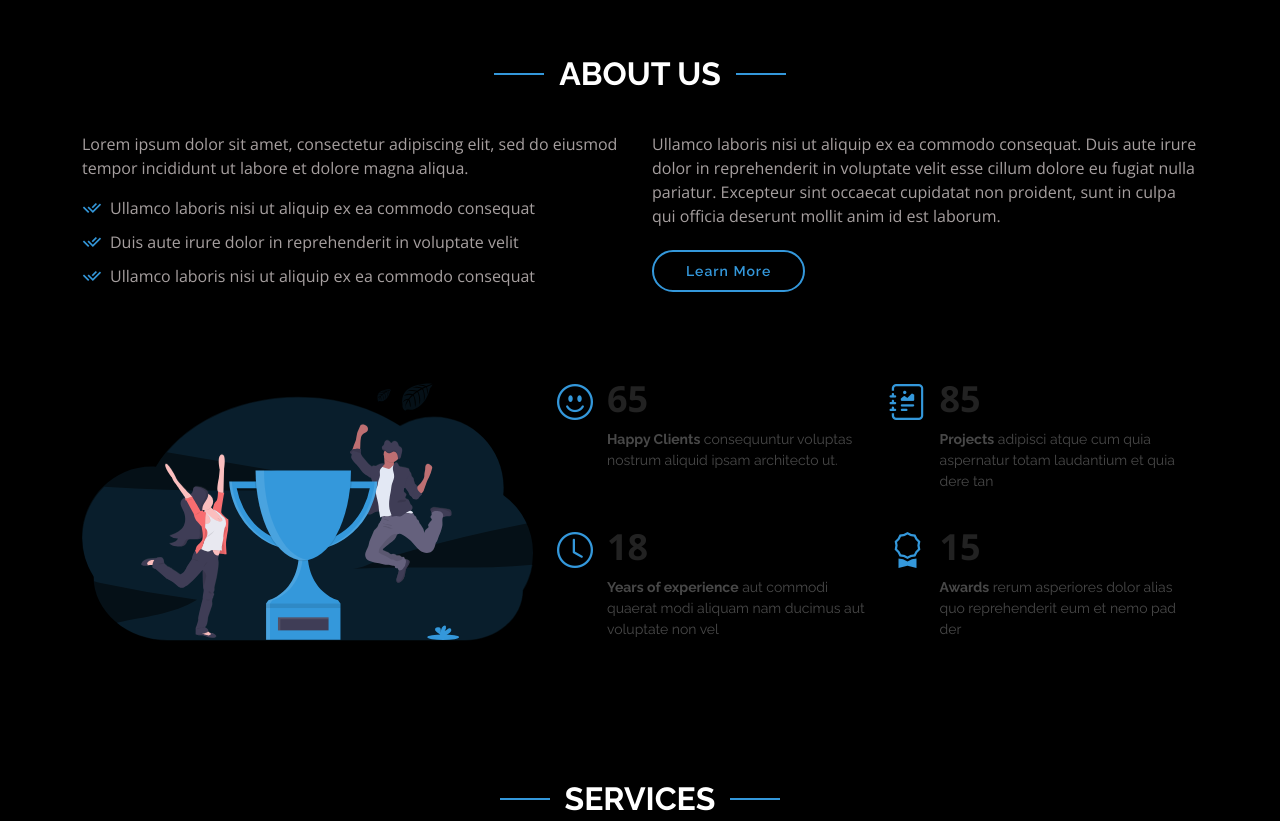
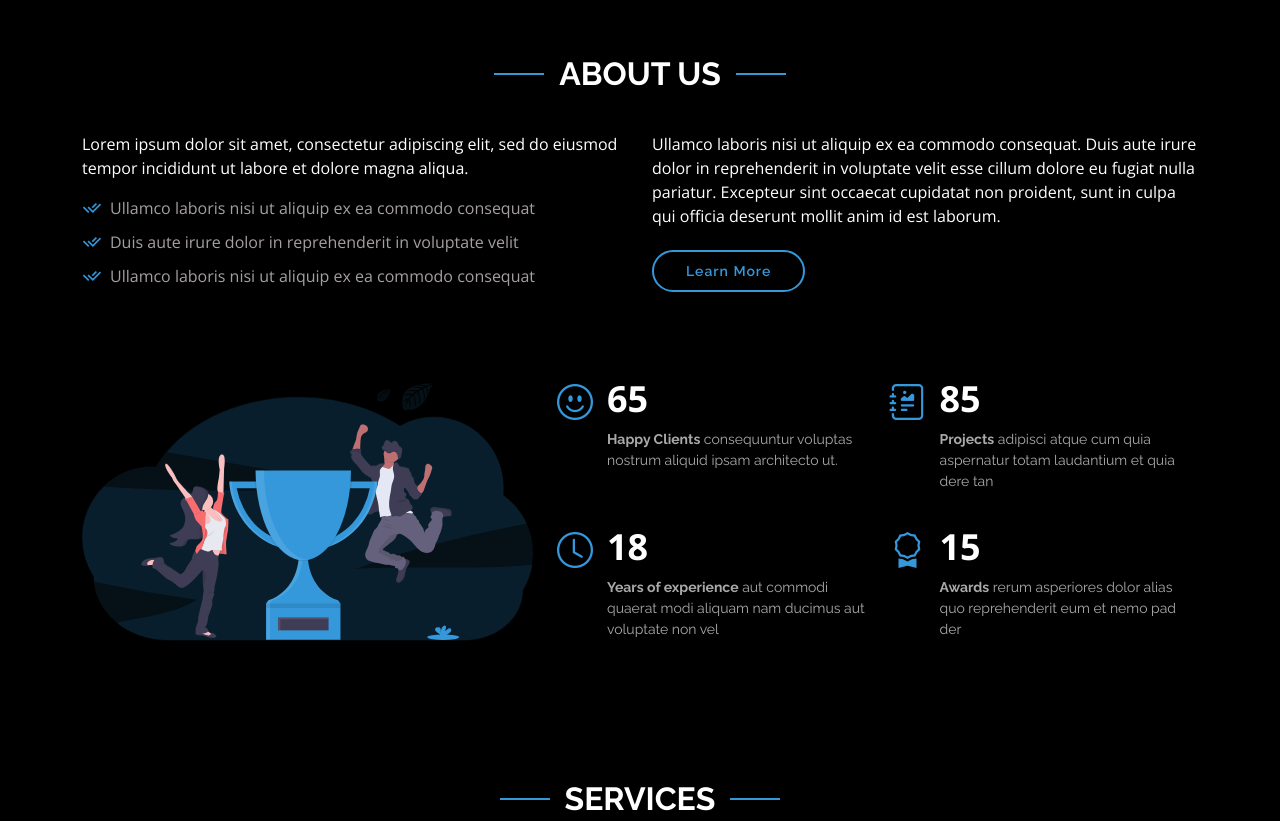
Before and after one commit to sayandeep02/event_website, a plain HTML site: page index.html in a window 1280 px wide. Shown: the part 720-1541 px from the top of the page. Drawn offline with nearby package versions, Linux system fonts and the light colour scheme.

Commit message:
Update style.css

```diff
--- a/assets/css/style.css
+++ b/assets/css/style.css
@@ -31,6 +31,9 @@ h5,
 h6 {
   font-family: "Raleway", sans-serif;
   /* background-color:white; */
+  color:white;
+}
+p {
   color:white;
 }
 
@@ -653,7 +656,7 @@ section {
   line-height: 30px;
   display: block;
   font-weight: 700;
-  color: #222222;
+  color: #ffffff;
   margin-left: 50px;
 }
 
@@ -662,7 +665,7 @@ section {
   margin: 0 0 0 50px;
   font-family: "Raleway", sans-serif;
   font-size: 14px;
-  color: #484848;
+  color: #a9a9a9;
 }
 
 .counts .content .count-box a {
```
